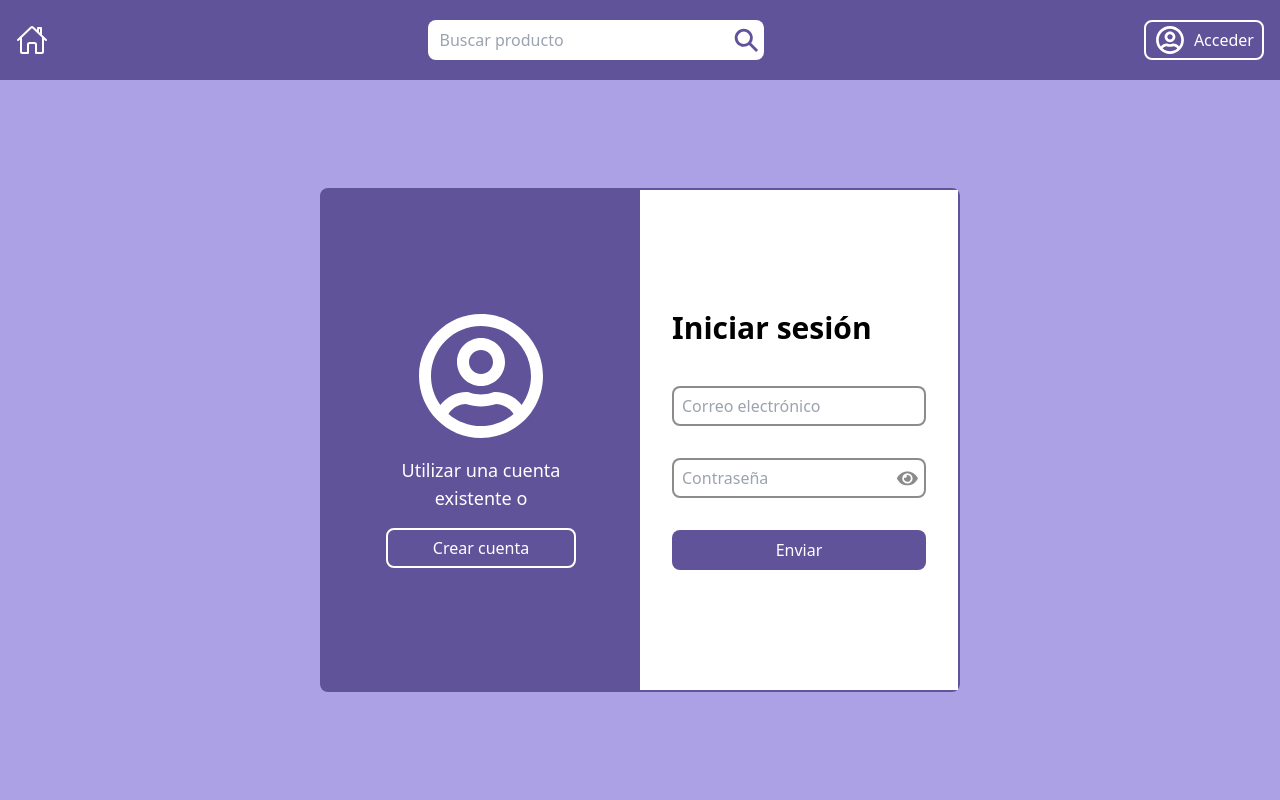
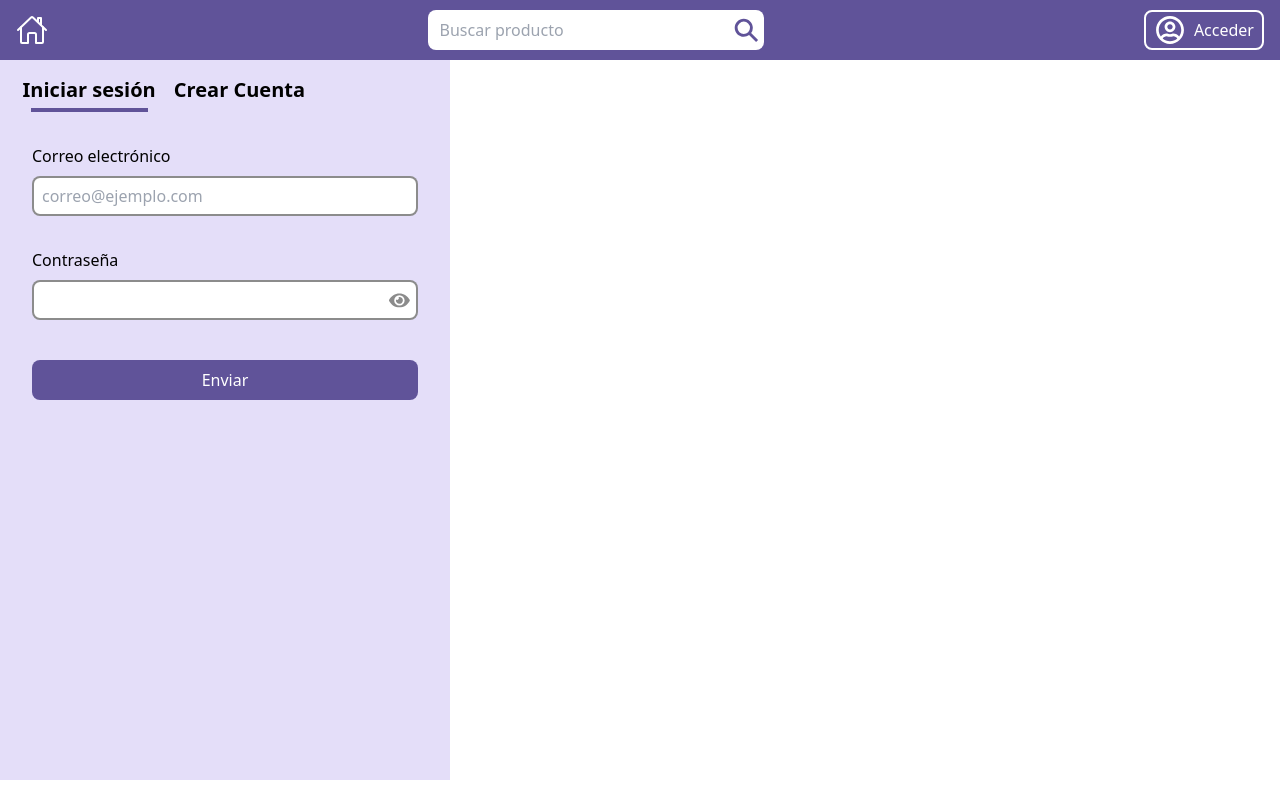
Before and after one commit to JCarlosMtzZ/InVenta-WebApp, a React (Vite) app: page / in a window 1280 px wide. Built offline with nearby package versions, Linux system fonts and the light colour scheme.

Commit message:
FormsContainer v2

```diff
--- a/src/components/AdminNavBar.jsx
+++ b/src/components/AdminNavBar.jsx
@@ -20,7 +20,7 @@ function AdminNavBar() {
 
   return (
     <div className='flex flex-col'>
-      <nav className='w-[100%] h-[10%] bg-purp-dark flex justify-between items-center'>
+      <nav className='w-[100%] h-[60px] bg-purp-dark flex justify-between items-center'>
         <button type='button' className='ml-4 hover:scale-110 transition'>
           <IoHomeOutline color='white' size='2rem' />
         </button>
--- a/src/components/FormFieldWarning.jsx
+++ b/src/components/FormFieldWarning.jsx
@@ -4,7 +4,7 @@ function FormFieldWarning({ isFormField, message }) {
 
   return (
     <p
-      className={`${isFormField ? 'invisible' : 'visible'} h-6 text-xs mt-0 flex items-center text-warn-red`}>
+      className={`${isFormField ? 'invisible' : 'visible'} h-6 text-xs mt-0 mb-2 flex items-center text-warn-red`}>
         <RiErrorWarningFill className="mr-1"/>
           {message}
     </p>
--- a/src/components/FormsContainer.jsx
+++ b/src/components/FormsContainer.jsx
@@ -1,23 +1,13 @@
 import { useState } from 'react';
-import { FaRegUserCircle } from 'react-icons/fa';
 import LoginForm from './LoginForm.jsx';
 import SignupForm from './SignupForm';
 
 function FormsContainer() {
 
   const [hideLogin, setHideLogin] = useState(false);
-  const [btnText, setBtnText] = useState("Crear cuenta");
-  const [leftText, setLeftText] = useState("Utilizar una cuenta existente o");
   const [animationClass, setAnimationClass] = useState("fade-in");
 
   const handleCLick = () => {
-    if (hideLogin) {
-      setLeftText("Utilizar una cuenta existente o");
-      setBtnText("Crear cuenta");
-    } else {
-      setLeftText("Crear una nueva cuenta o")
-      setBtnText("Iniciar sesión");
-    }
     setAnimationClass('fade-out');
     setTimeout(() => {
       setHideLogin(!hideLogin);
@@ -26,21 +16,18 @@ function FormsContainer() {
   };
 
   return (
-    <div className="flex w-[50%] h-[70%] border-solid border-2 rounded-lg border-purp-dark">
-      <div className="flex flex-col items-center justify-center w-[50%] h-[100%] bg-purp-dark">
-        <FaRegUserCircle color="white" size="8rem" />
-        <p className='mt-4 w-[60%] text-lg font-normal text-white text-center'>
-          {leftText}
-        </p>
-        <button
-          type='button'
-          onClick={handleCLick}
-          className='mt-4 h-10 w-[60%] text-white rounded-lg border-solid border-2 border-white
-            hover:bg-white hover:text-black hover:border-black hover:scale-110 transition ease-in-out'>
-          {btnText}
+    <div className='flex flex-col w-[450px] bg-purp-light'>
+      <div className='p-4 pb-0 flex'>
+        <button type='button' onClick={handleCLick} className='w-[35%] flex flex-col items-center text-xl font-semibold'>
+          Iniciar sesión
+          {!hideLogin && <p className='mt-1 w-[80%] border-b-4 border-b-purp-dark'></p>}
+        </button>
+        <button type='button' onClick={handleCLick} className='ml-1 w-[35%] flex flex-col items-center text-xl font-semibold'>
+          Crear Cuenta
+          {hideLogin && <p className='mt-1 w-[82.5%] border-b-4 border-b-purp-dark'></p>}
         </button>
       </div>
-      <div className="flex items-center w-[50%] h-[100%] bg-purp-light">
+      <div className="flex items-center w-full bg-purp-light">
         {hideLogin ? (
           <SignupForm className={animationClass} />
         ) : (
--- a/src/components/LoginForm.jsx
+++ b/src/components/LoginForm.jsx
@@ -39,15 +39,13 @@ function LoginForm({ className }) {
   };
 
   return (
-    <div className={`w-[100%] h-[100%] p-8 flex flex-col justify-center relative bg-white ${className}`}>
-      <div className="mb-10 text-3xl font-semibold">
-        Iniciar sesión
-      </div>
+    <div className={`w-[100%] h-[100%] p-8 flex flex-col justify-center relative ${className}`}>
+      <label htmlFor="email" className="mb-2">Correo electrónico</label>
       <input
         type="email"
         id="email"
         name="email"
-        placeholder="Correo electrónico"
+        placeholder="correo@ejemplo.com"
         value={formData.email}
         onChange={handleInputChange}
         className={`p-2 h-10 border-solid border-2 ${isFormData.isEmail ? 'border-black' : 'border-warn-red'} border-opacity-45 rounded-lg`}
--- a/src/components/PasswordFormField.jsx
+++ b/src/components/PasswordFormField.jsx
@@ -14,11 +14,11 @@ function PasswordFormField({ value, handleInputChange, isValue }) {
 
   return (
     <div>
+      <label htmlFor="password" className="mb-2">Contraseña</label>
       <input
         type={showPassword ? "text" : "password"}
         id="password"
         name="password"
-        placeholder="Contraseña"
         value={value}
         onChange={handleInputChange}
         className={`mt-2 w-[100%] p-2 h-10 border-solid border-2 ${isValue ? 'border-black' : 'border-warn-red'} border-opacity-45 rounded-lg`}
--- a/src/components/SignupForm.jsx
+++ b/src/components/SignupForm.jsx
@@ -105,12 +105,10 @@ function SignupForm({ className }) {
   };
 
   return (
-    <div className={`w-[100%] h-[100%] p-8 flex flex-col justify-center relative bg-white ${className}`}>
-      <div className="mb-10 text-3xl font-semibold">
-        Crear una cuenta
-      </div>
+    <div className={`w-[100%] h-[100%] p-8 flex flex-col justify-center relative ${className}`}>
       <div className='flex'>
         <div className="flex flex-col w-[48%] mr-[4%]">
+          <label htmlFor="firstName" className="mb-2">Nombre(s)</label>
           <input
             type="text"
             id="firstName"
@@ -126,6 +124,7 @@ function SignupForm({ className }) {
           />
         </div>
         <div className="flex flex-col w-[48%]">
+          <label htmlFor="lastName" className="mb-2">Apellidos</label>
           <input
             type="text"
             id="lastName"
@@ -141,11 +140,12 @@ function SignupForm({ className }) {
           />
         </div>
       </div>
+      <label htmlFor="email" className="mb-2">Correo electrónico</label>
       <input
         type="email"
         id="email"
         name="email"
-        placeholder="Correo electrónico"
+        placeholder="correo@ejemplo.com"
         value={formData.email}
         onChange={handleInputChange}
         className={`mt-2 p-2 h-10 border-solid border-2 ${isFormData.isEmail ? 'border-black' : 'border-warn-red'} border-opacity-45 rounded-lg`}
--- a/src/components/UserNavBar.jsx
+++ b/src/components/UserNavBar.jsx
@@ -5,12 +5,12 @@ import { Link } from "react-router-dom";
 
 function UserNavBar() {
   return (
-    <nav className='w-[100%] h-[10%] bg-purp-dark flex justify-between items-center'>
+    <nav className='w-[100%] h-[60px] bg-purp-dark flex justify-between items-center'>
       <button type='button' className='ml-4 hover:scale-110 transition'>
         <IoHomeOutline color='white' size='2rem' />
       </button>
       <SearchBar />
-      <Link to="/login" className="h-[40px] flex items-center justify-center text-white sm:py-1.5 sm:px-2 mr-4 rounded-lg sm:border-solid sm:border-2 sm:border-white hover:scale-105 transition">
+      <Link to="/login" className="h-[40px] flex items-center justify-center text-white sm:py-1.5 sm:px-2 mr-4 sm:rounded-lg sm:border-solid sm:border-2 sm:border-white hover:scale-105 transition">
         <FaRegUserCircle color="white" size='2rem' className="hover:scale-110 sm:scale-90 sm:hover:scale-90 transition"/>
         <p className="ml-2 hidden sm:block">Acceder</p>
       </Link>
--- a/src/pages/Login.jsx
+++ b/src/pages/Login.jsx
@@ -2,7 +2,7 @@ import FormsContainer from '../components/FormsContainer.jsx';
 
 function Login() {
   return (
-    <div className='bg-purp flex justify-center items-center w-full h-[90%]'>
+    <div className='flex w-full h-[90%]'>
       <FormsContainer />
     </div>
   );
```
